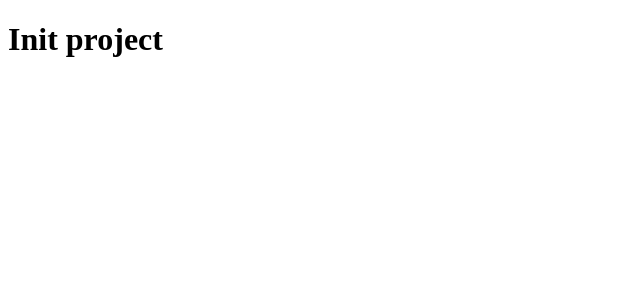
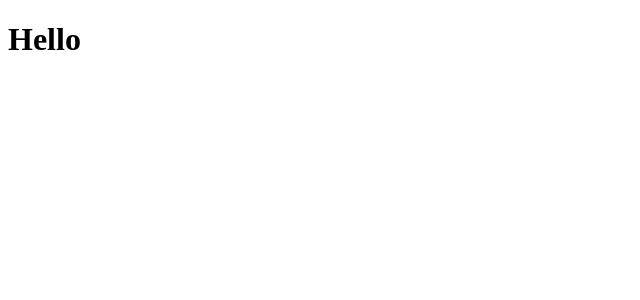
Before and after one commit to sergeydymovich/delivery-site_client, a Next.js app: page / in a window 1280 px wide. Shown: the top 300 px of the page, without its empty margins (0-640 px from the left). Built offline with nearby package versions, Linux system fonts and the light colour scheme.

Commit message:
test commit

```diff
--- a/src/pages/index.js
+++ b/src/pages/index.js
@@ -1,5 +1,5 @@
 export default function HomePage() {
   return (
-        <h1>Init project</h1>
+        <h1>Hello</h1>
   )
 }
```
